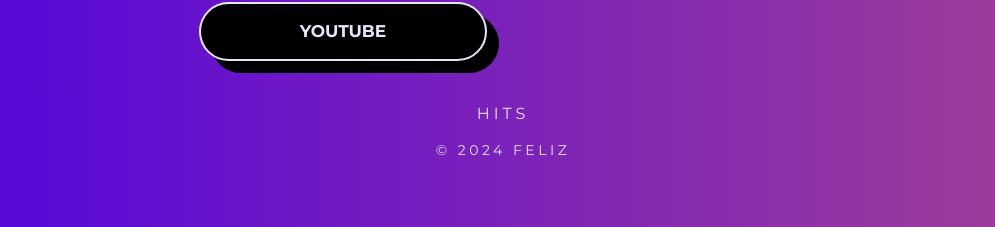
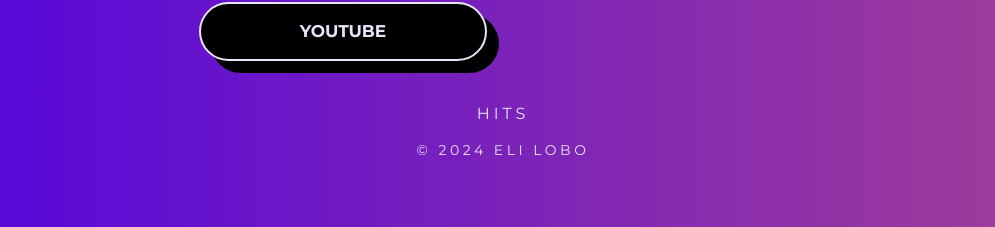
Before and after one commit to loboonline/loboonline.github.io, a Jekyll site: the page built from index.html, in a window 1280 px wide. Shown: the part 670-897 px from the top of the page, without its empty margins (137-1132 px from the left). Built offline with Jekyll 4.4.1, drawn with Linux system fonts in a browser that asks for light colours; nearby versions of some CDN libraries; the list of posts is cut into pages by our own code.

Commit message:
Update footer.html

```diff
--- a/_includes/footer.html
+++ b/_includes/footer.html
@@ -1,7 +1,7 @@
 <div style="margin-top:10px;">
 <p style="text-align:center;line-height: 135%;letter-spacing: 0.25em;text-transform: uppercase;"><script type="text/javascript" src="//counter.websiteout.com/js/24/0/0/0"></script> Hits</p>
 
-<p style="text-align:center;line-height: 135%;letter-spacing: 0.25em;text-transform: uppercase;font-size:14px;margin-bottom:20px;">©&nbsp;{{ site.time | date: '%Y' }} feliz</p>
+<p style="text-align:center;line-height: 135%;letter-spacing: 0.25em;text-transform: uppercase;font-size:14px;margin-bottom:20px;">©&nbsp;{{ site.time | date: '%Y' }} Eli Lobo</p>
 
 <p style="text-align:center;line-height: 135%;letter-spacing: 0.25em;text-transform: uppercase;font-size:14px;" class="hide-on-mobile"><a onclick='window.scrollTo({top: 0, behavior: "smooth"});' style="font-size:14px;">Back to Top &nbsp;<i class="fas fa-arrow-up"></i></a></p>
 
```
